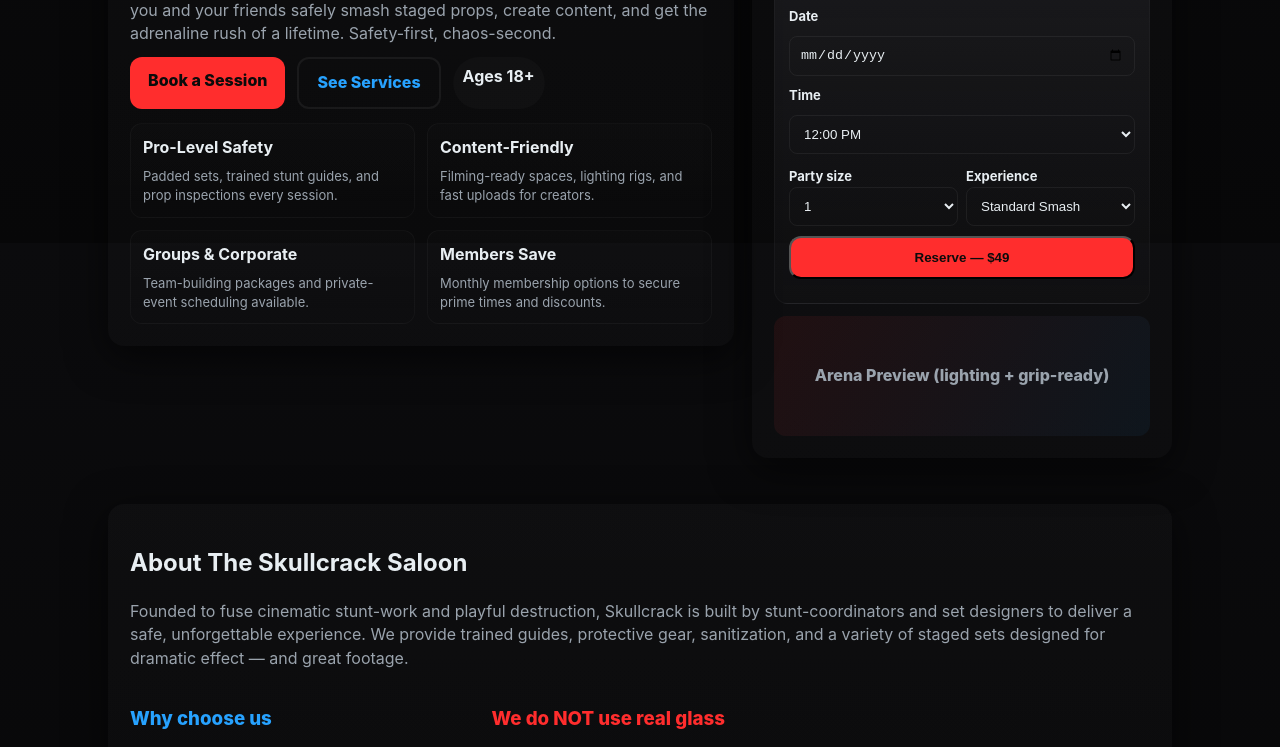
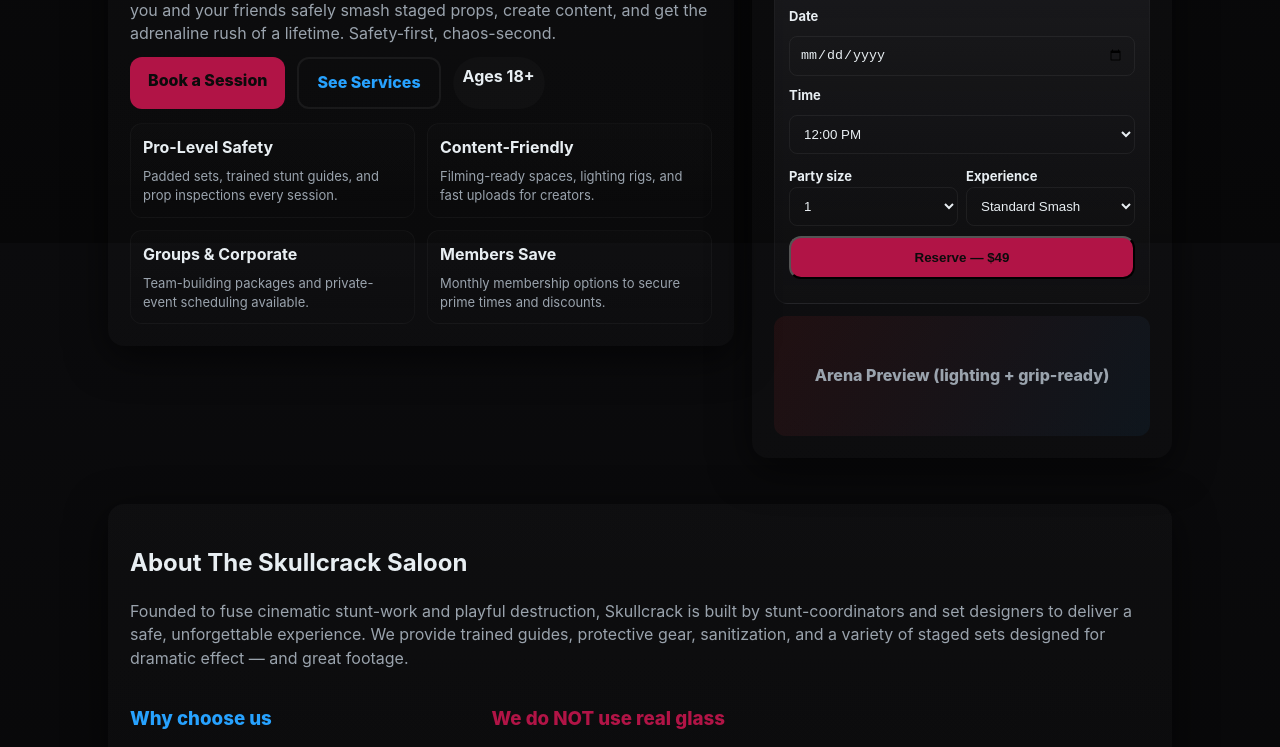
Before and after one commit to kkatriinaS/skullcrack_saloon, a plain HTML site: page index.html in a window 1280 px wide. Shown: the part 557-1304 px from the top of the page. Drawn offline with Linux system fonts and the light colour scheme.

Commit message:
Update index.html

```diff
--- a/index.html
+++ b/index.html
@@ -16,7 +16,7 @@
     :root{
       --bg:#0b0b0d; /* near-black */
       --card:#0f1113;
-      --accent-red:#ff2d2d;
+      --accent-red:#b11446;
       --accent-blue:#27a2ff;
       --muted:#9aa3ad;
       --glass: rgba(255,255,255,0.03);
```
